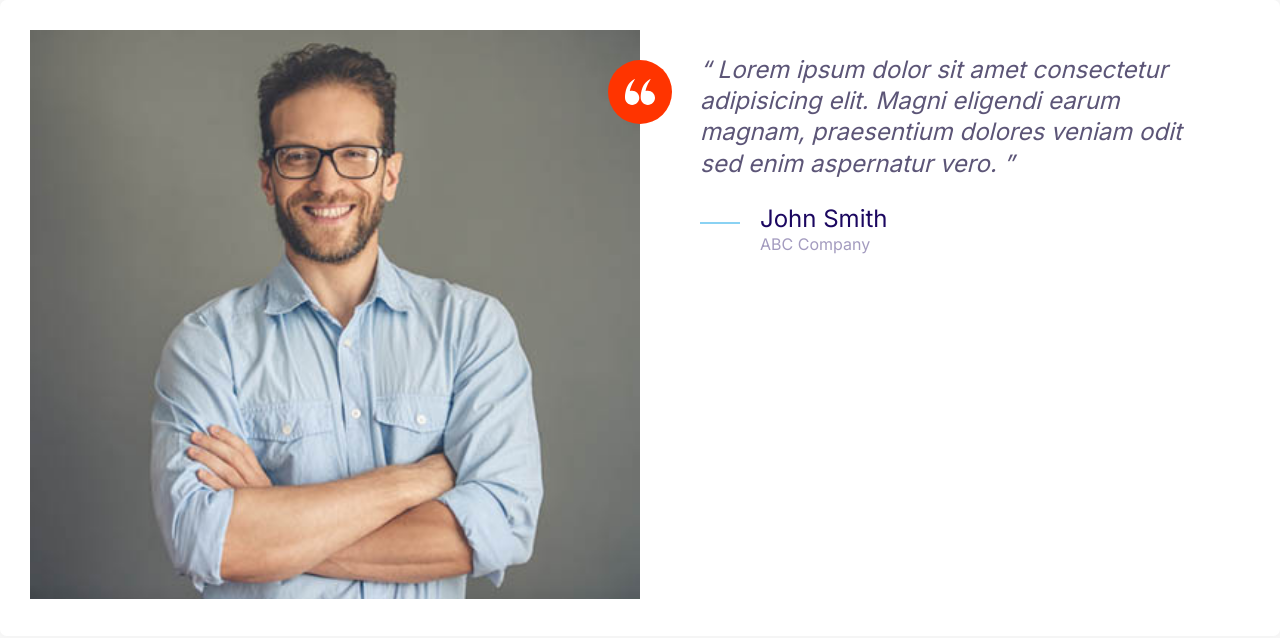
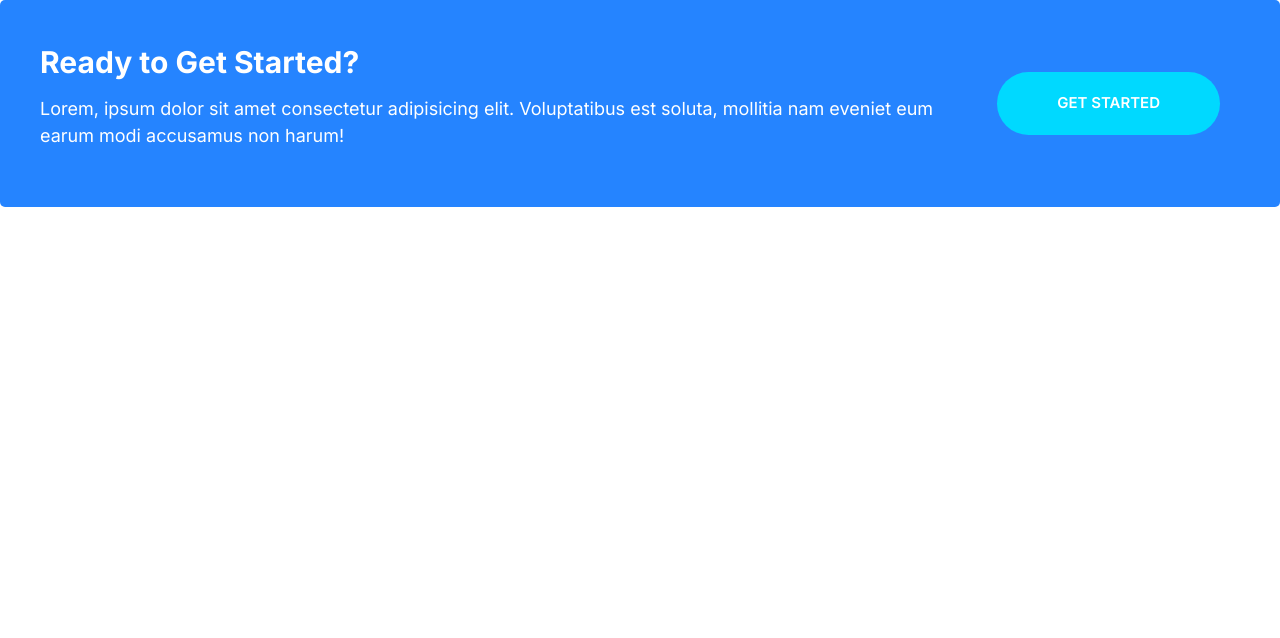
Before and after one commit to Nikitakal/moshify, a plain HTML site: page index.html in a window 1280 px wide. Drawn offline with Linux system fonts and the light colour scheme.

Commit message:
Created callouts template

```diff
--- a/css/styles.css
+++ b/css/styles.css
@@ -208,6 +208,10 @@ a {
   background: var(--color-headings);
   color: white;
 }
+.btn--stretched {
+  padding-left: 6rem;
+  padding-right: 6rem;
+}
 @media screen and (min-width: 1024px) {
   .btn {
     font-size: 1.5rem;
@@ -402,3 +406,36 @@ a {
     margin-left: 6rem;
   }
 }
+/* Callouts */
+.callout {
+  padding: 4rem;
+  border-radius: 5px;
+}
+.callout--primary {
+  background: var(--color-primary);
+  color: white;
+}
+.callout__heading {
+  color: white;
+  margin-top: 0;
+  font-size: 3rem;
+}
+.callout .btn {
+  justify-self: center;
+  align-self: center;
+}
+.callout__content {
+  text-align: center;
+}
+@media screen and (min-width: 768px) {
+  .callout .grid--1x2 {
+    grid-template-columns: 1fr auto;
+  }
+  .callout__content {
+    text-align: left;
+  }
+  .callout .btn {
+    justify-self: start;
+    margin: 0 2rem;
+  }
+}
--- a/index.html
+++ b/index.html
@@ -15,39 +15,17 @@
     <title>Moshify</title>
   </head>
   <body>
-    <div class="card testimonial">
+    <div class="callout callout--primary">
       <div class="grid grid--1x2">
-        <div class="testimonial__image">
-          <img
-            src="/images/testimonial.jpg"
-            alt="Portrait of a happy, smiling customer"
-          />
-          <span class="icon-container icon-container--accent">
-            <svg class="icon icon--white icon--small">
-              <use xlink:href="images/sprite.svg#quotes"></use>
-            </svg>
-          </span>
+        <div class="callout__content">
+          <h2 class="callout__heading">Ready to Get Started?</h2>
+          <p>
+            Lorem, ipsum dolor sit amet consectetur adipisicing elit.
+            Voluptatibus est soluta, mollitia nam eveniet eum earum modi
+            accusamus non harum!
+          </p>
         </div>
-        <blockquote class="quote">
-          <p class="quote__text">
-            Lorem ipsum dolor sit amet consectetur adipisicing elit. Magni
-            eligendi earum magnam, praesentium dolores veniam odit sed enim
-            aspernatur vero.
-          </p>
-          <footer>
-            <div class="media">
-              <div class="media__image">
-                <svg class="icon icon--primary quote__line">
-                  <use xlink:href="images/sprite.svg#line"></use>
-                </svg>
-              </div>
-              <div class="media__body">
-                <h3 class="media__title quote__author">John Smith</h3>
-                <p class="quote__company">ABC Company</p>
-              </div>
-            </div>
-          </footer>
-        </blockquote>
+        <a href="#" class="btn btn--secondary btn--stretched">Get Started</a>
       </div>
     </div>
   </body>
```
Also changed, not shown: css/components/callouts.html (added, +12 -0 lines).
